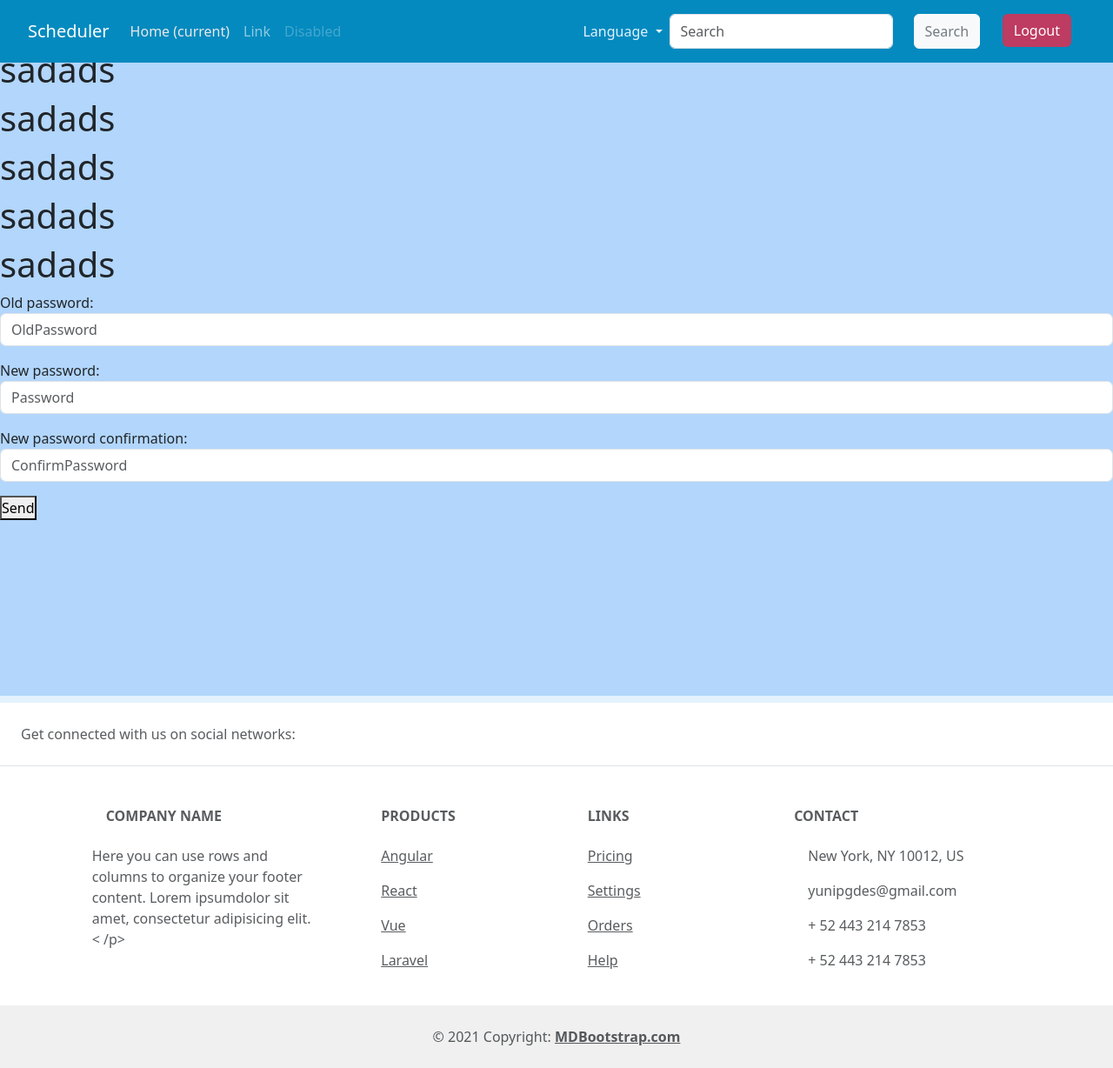
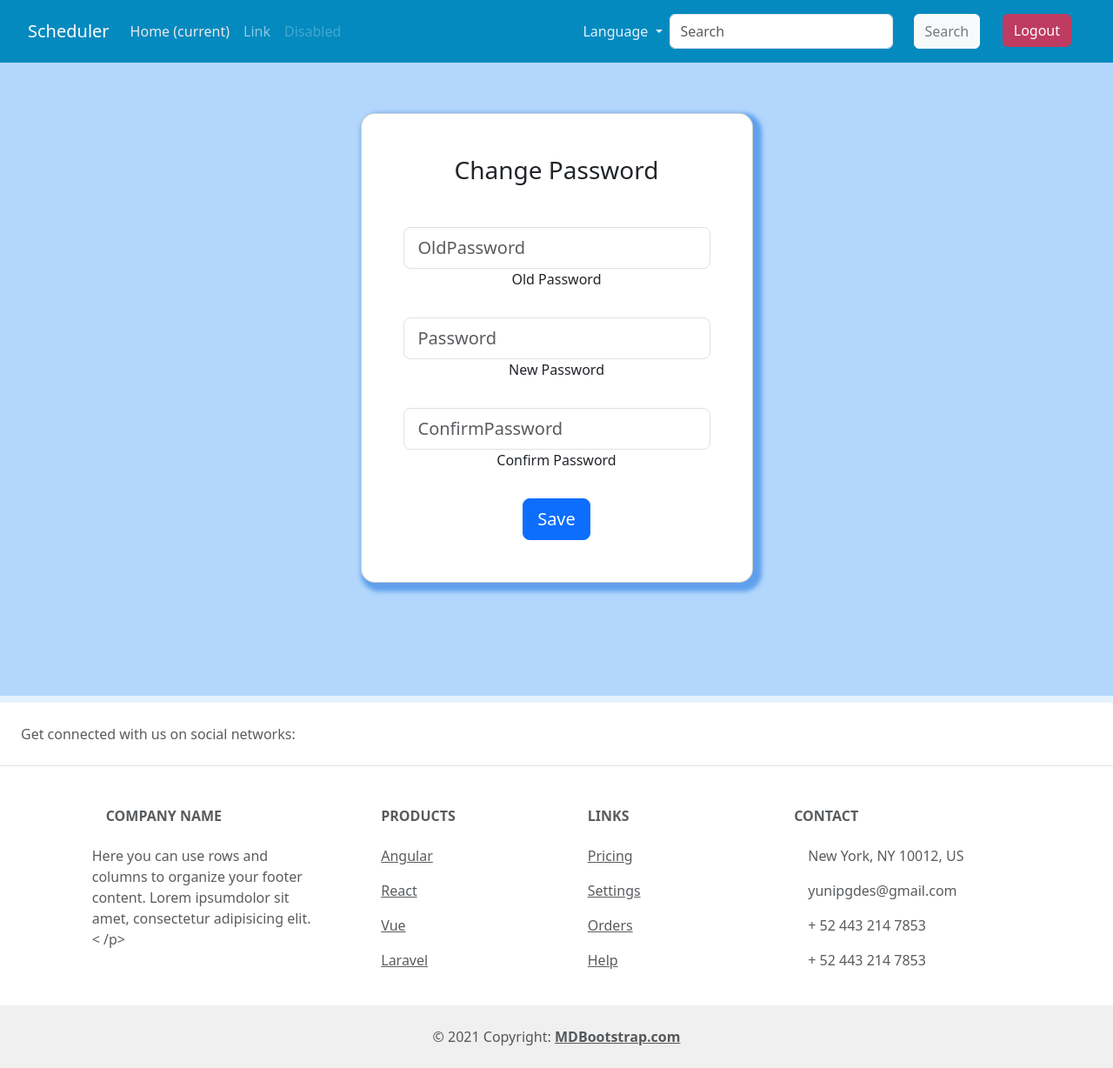
Before and after one commit to josejuniorpg/Sheduler, a Django app: page /accounts/password-change/ in a window 1280 px wide. Shown: the whole page at 87% size. Run offline with Django 4.2, Linux system fonts and the light colour scheme; the visitor is signed in with stand-in values (Sample User, id 1); some libraries are stand-ins or nearby versions.

Commit message:
Change Password, Styles.

```diff
--- a/applications/users/forms.py
+++ b/applications/users/forms.py
@@ -105,20 +105,21 @@ class UserPasswordChangeForm(PasswordChangeForm):
         label=_("Old password"),
         strip=False,
         widget=forms.PasswordInput(
-            attrs={"autocomplete": "current-password", 'class': 'form-control', 'placeholder': _('OldPassword')}),
+            attrs={"autocomplete": "current-password", 'class': 'form-control form-control-lg', 'placeholder': _('OldPassword')}),
     )
     new_password1 = forms.CharField(
         label=_("New password"),
         widget=forms.PasswordInput(
-            attrs={"autocomplete": "new-password", 'class': 'form-control', 'placeholder': _('Password')}),
+            attrs={"autocomplete": "new-password", 'class': 'form-control form-control-lg', 'placeholder': _('Password')}),
         strip=False,
     )
     new_password2 = forms.CharField(
         label=_("New password confirmation"),
         strip=False,
         widget=forms.PasswordInput(
-            attrs={"autocomplete": "new-password", 'class': 'form-control', 'placeholder': _('ConfirmPassword')}),
+            attrs={"autocomplete": "new-password", 'class': 'form-control form-control-lg', 'placeholder': _('ConfirmPassword')}),
     )
+    captcha = ReCaptchaField()
 
 
 class ProfileUpdateForm(forms.ModelForm):
--- a/templates/users/password_change.html
+++ b/templates/users/password_change.html
@@ -15,16 +15,50 @@
 {% block content %}
     <main>
         <section class="vh-100" style="background-color: rgba(174,212,252,0.92);">
-            <h1>sadads</h1>
-            <h1>sadads</h1>
-            <h1>sadads</h1>
-            <h1>sadads</h1>
-            <h1>sadads</h1>
-            <h1>sadads</h1>
-            <form method="post"> {% csrf_token %}
-            {{ form.as_p }}
-                <button type="submit">Send</button>
-            </form>
+            <div class="container py-5 h-100">
+                <div class="row d-flex justify-content-center align-items-center h-100">
+                    <div class="col-12 col-md-8 col-lg-6 col-xl-5">
+                        <div class="card shadow-2-strong _card-box-shadow-blue" style="border-radius: 1rem;">
+                            <div class="card-body p-5 text-center">
+                                <h3 class="mb-5">Change Password</h3>
+                                <form method="post"> {% csrf_token %}
+
+                                    <div class="form-outline mb-4">
+                                        {{ form.old_password }}
+                                        <label class="form-label" for="typeEmailX-2">Old Password</label>
+                                    </div>
+                                    {% if form.error.old_password %}
+                                        <strong style="color: #ff5959">{{ form.errors.old_password }}</strong>
+                                    {% endif %}
+                                    <div class="form-outline mb-4">
+                                        {{ form.new_password1 }}
+                                        <label class="form-label" for="typeEmailX-2">New Password</label>
+                                    </div>
+
+                                    <div class="form-outline mb-4">
+                                        {{ form.new_password2 }}
+                                        <label class="form-label" for="typePasswordX-2">Confirm Password</label>
+                                    </div>
+                                    {% if form.errors.new_password2 %}
+                                        <strong style="color: #ff5959">{{ form.errors.new_password2 }}</strong>
+                                    {% endif %}
+
+                                    <div class="form-outline mb-4">
+                                        {{ form.captcha }}
+                                    </div>
+                                    {% if form.errors.new_password2 %}
+                                        <strong style="color: #ff5959">{{ form.errors.captcha }}</strong>
+                                    {% endif %}
+
+
+                                    <!-- Checkbox -->
+                                    <button class="btn btn-primary btn-lg btn-block" type="submit">Save</button>
+                                </form>
+                            </div>
+                        </div>
+                    </div>
+                </div>
+            </div>
         </section>
     </main>
 {% endblock content %}
--- a/templates/users/profile_update.html
+++ b/templates/users/profile_update.html
@@ -42,7 +42,7 @@
                                     <button type="button" class="btn btn-primary"
                                             onclick="document.getElementById('submitFormButton').click();">Save
                                     </button>
-                                    <button type="button" class="btn btn-outline-primary ms-1">Message</button>
+                                    <a class="btn btn-outline-primary ms-1" href="{% url 'users_app:password-change' %}">Change Password</a>
                                 </div>
                             </div>
                         </div>
```
Also changed, not shown: templates/users/password_change_done.html (+12 -9 lines).
